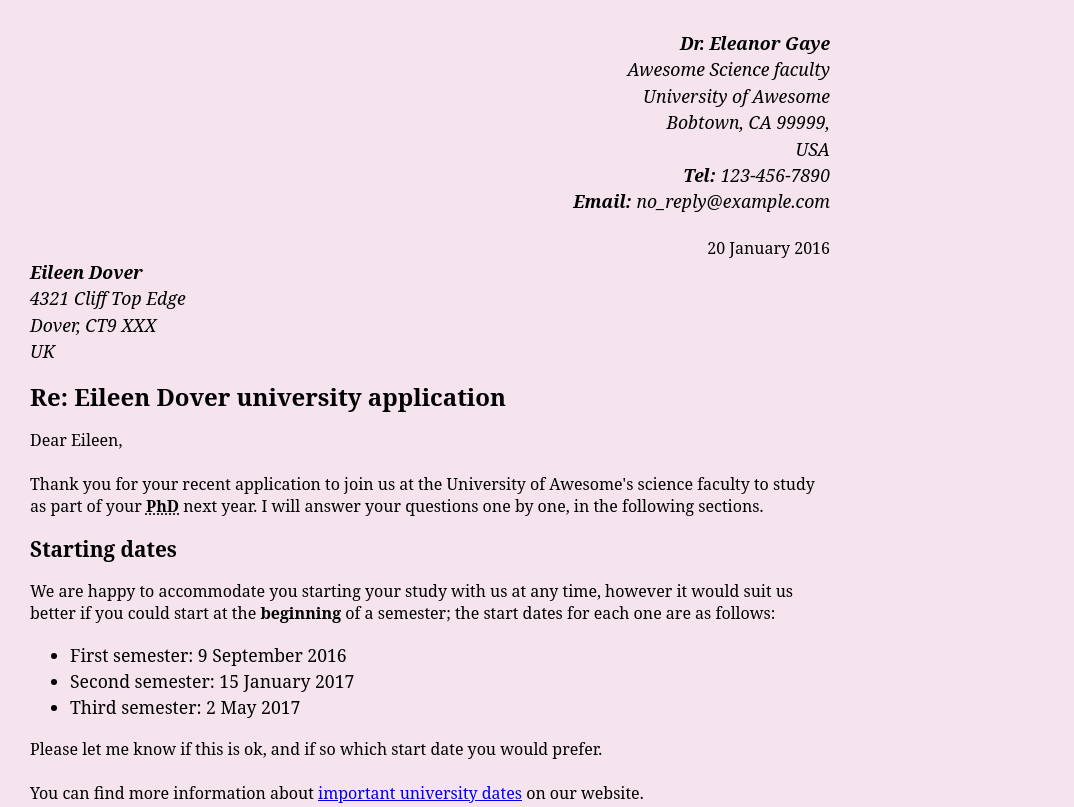
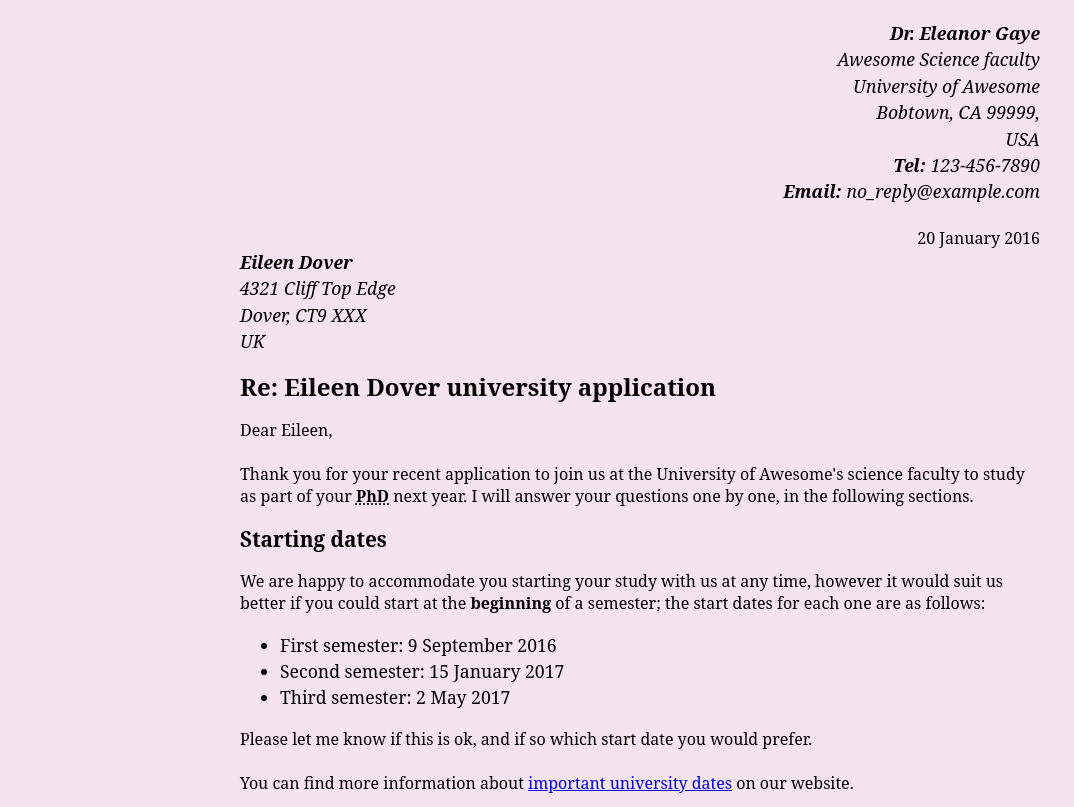
Before and after one commit to emilynewton/Lab2, a website: page index.html in a window 1280 px wide. Shown: the top 807 px of the page, without its empty margins (0-1074 px from the left). Drawn offline with Linux system fonts and the light colour scheme.

Commit message:
fixing margins

```diff
--- a/css/style.css
+++ b/css/style.css
@@ -1,8 +1,9 @@
 body {
     max-width: 800px;
-    margin: 30px;
+    margin: auto;
     background-color: #f5e4ed;
-    font-family:'Serif','Georgia'
+    font-family:'Serif','Georgia';
+    padding: 20px 30px 30px 30px;
   }
 
   .sender-column {
```
